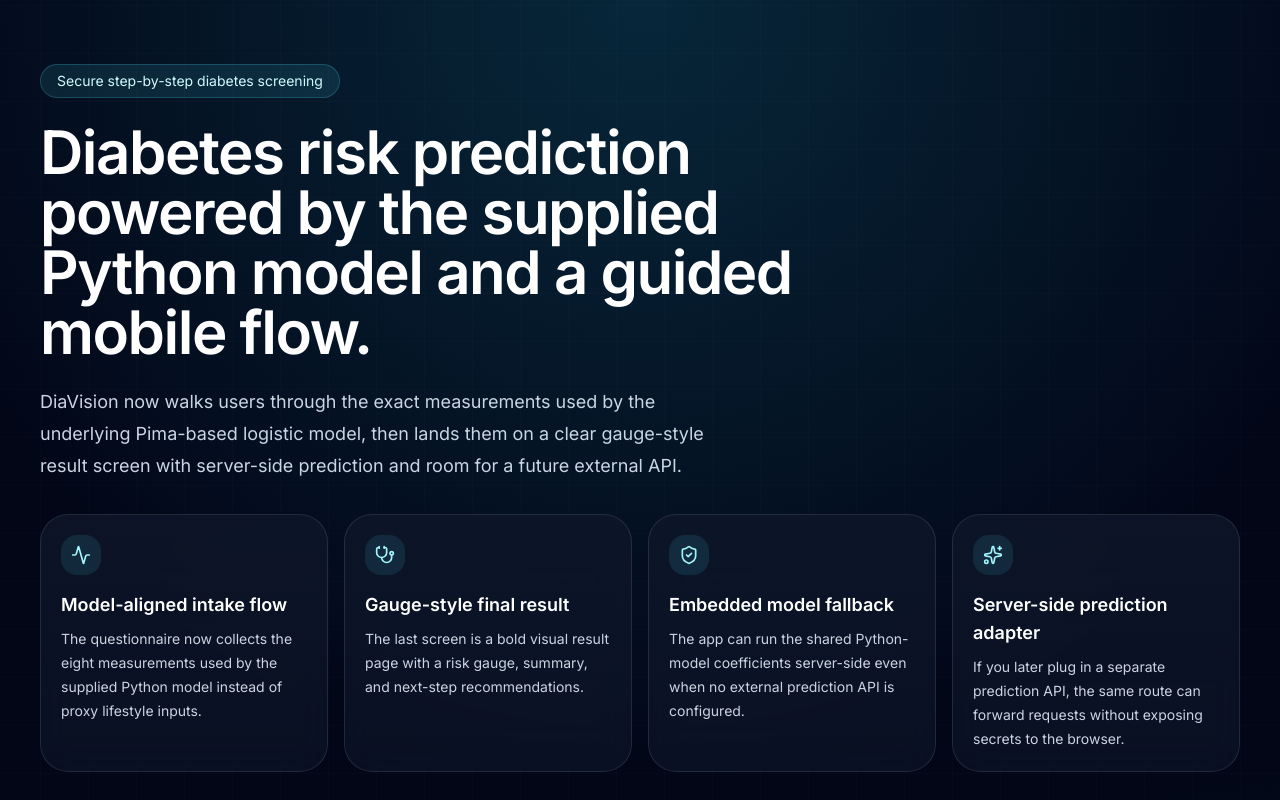
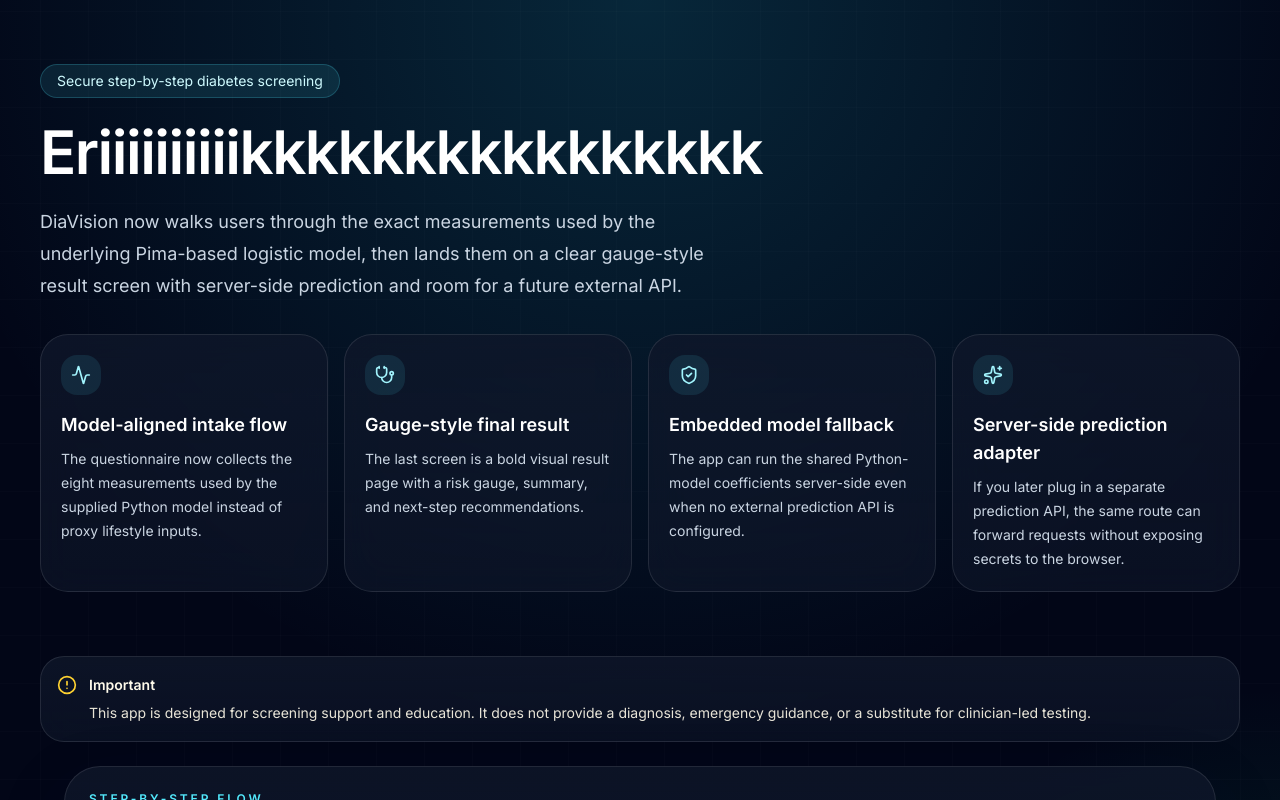
Before and after one commit to Lyowww/diabete-app, a Next.js app: page / in a window 1280 px wide. Shown: the top 800 px of the page. Built offline with nearby package versions, Linux system fonts and the light colour scheme.

Commit message:
new change

```diff
--- a/app/page.tsx
+++ b/app/page.tsx
@@ -37,7 +37,7 @@ export default function HomePage() {
             Secure step-by-step diabetes screening
           </div>
           <h1 className="mt-6 text-4xl font-semibold tracking-tight text-white sm:text-5xl lg:text-6xl">
-            Diabetes risk prediction powered by the supplied Python model and a guided mobile flow.
+            Eriiiiiiiiiikkkkkkkkkkkkkkkk
           </h1>
           <p className="mt-6 max-w-2xl text-lg leading-8 text-slate-300">
             DiaVision now walks users through the exact measurements used by the underlying Pima-based logistic model,
```
